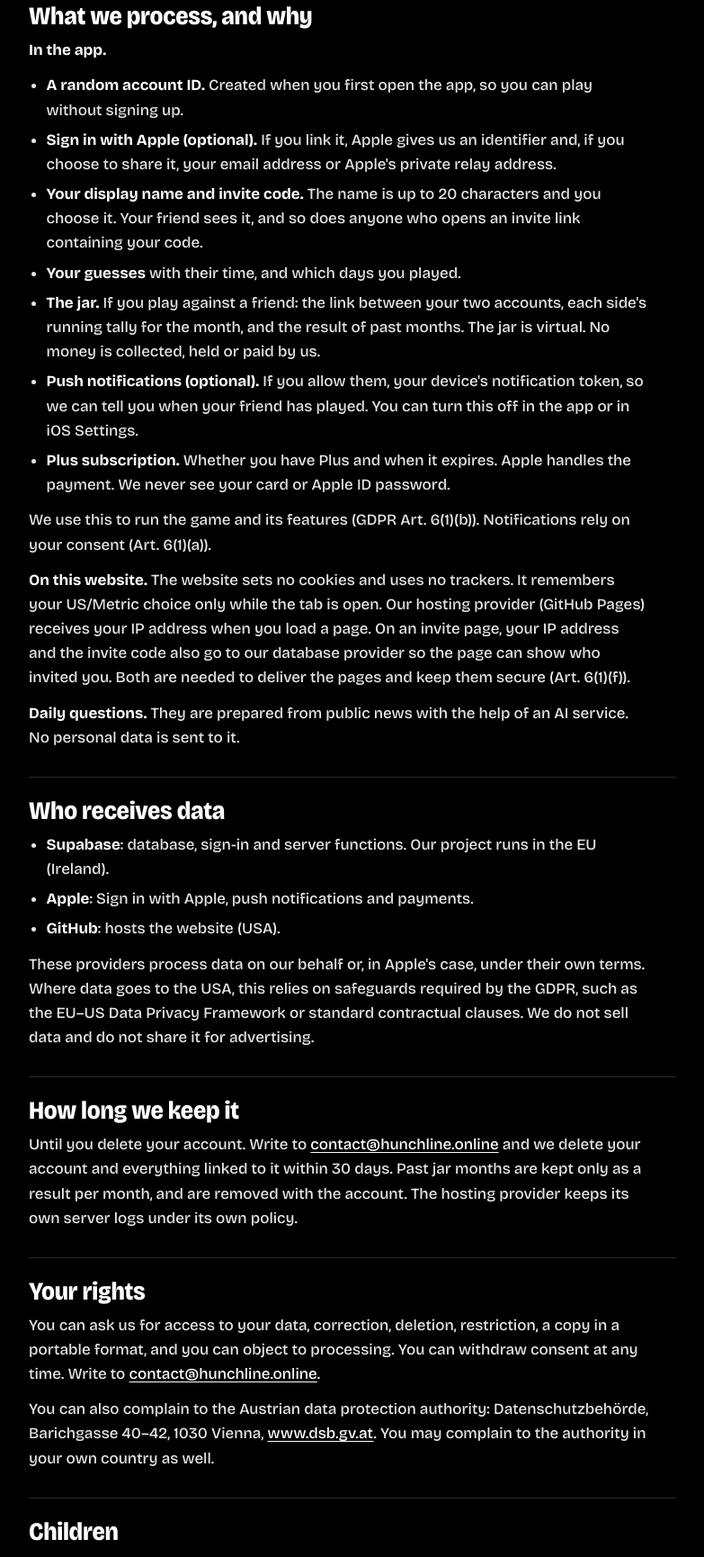
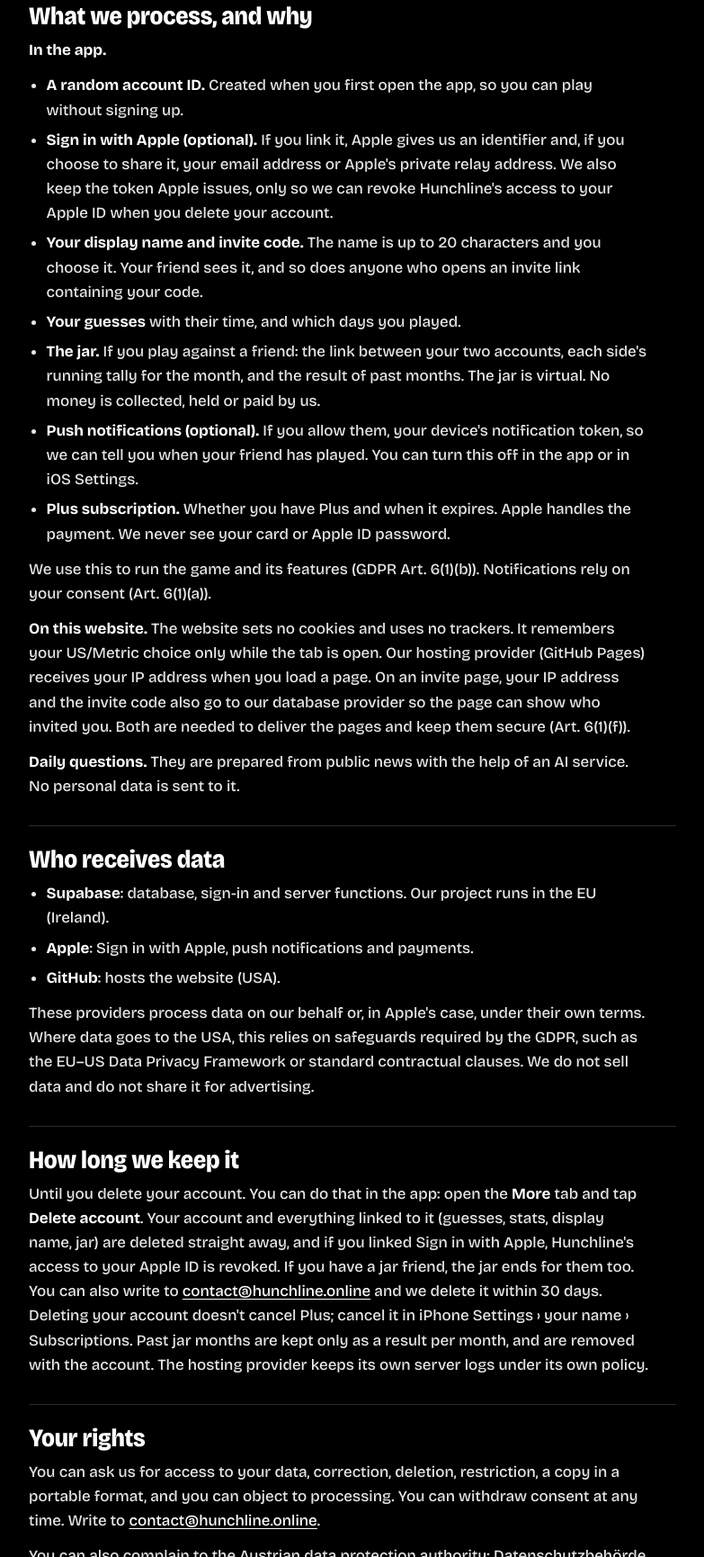
Before and after one commit to Menenkel/hunchline-site, a plain HTML site: page privacy/index.html in a window 1280 px wide. Shown: the part 564-2294 px from the top of the page at 90% size, without its empty margins (248-1031 px from the left). Drawn offline with Linux system fonts and the light colour scheme.

Commit message:
Privacy and Support: delete your account in the app
Account deletion is now in the app (More > Delete account) and takes effect
at once; email stays as a fallback. Privacy also lists the Apple token kept
for revoking Sign in with Apple, and notes that deleting doesn't cancel Plus.

Co-Authored-By: Claude Opus 5.5 <noreply@anthropic.com>
Claude-Session: https://claude.ai/code/session_01SW6H2B2CGVWszuLPyhesVm

```diff
--- a/privacy/index.html
+++ b/privacy/index.html
@@ -76,7 +76,7 @@
     <p><strong>In the app.</strong></p>
     <ul>
       <li><strong>A random account ID.</strong> Created when you first open the app, so you can play without signing up.</li>
-      <li><strong>Sign in with Apple (optional).</strong> If you link it, Apple gives us an identifier and, if you choose to share it, your email address or Apple's private relay address.</li>
+      <li><strong>Sign in with Apple (optional).</strong> If you link it, Apple gives us an identifier and, if you choose to share it, your email address or Apple's private relay address. We also keep the token Apple issues, only so we can revoke Hunchline's access to your Apple ID when you delete your account.</li>
       <li><strong>Your display name and invite code.</strong> The name is up to 20 characters and you choose it. Your friend sees it, and so does anyone who opens an invite link containing your code.</li>
       <li><strong>Your guesses</strong> with their time, and which days you played.</li>
       <li><strong>The jar.</strong> If you play against a friend: the link between your two accounts, each side's running tally for the month, and the result of past months. The jar is virtual. No money is collected, held or paid by us.</li>
@@ -98,7 +98,7 @@
   </section>
   <section>
     <h2>How long we keep it</h2>
-    <p>Until you delete your account. Write to <a href="mailto:contact@hunchline.online">contact@hunchline.online</a> and we delete your account and everything linked to it within 30 days. Past jar months are kept only as a result per month, and are removed with the account. The hosting provider keeps its own server logs under its own policy.</p>
+    <p>Until you delete your account. You can do that in the app: open the <strong>More</strong> tab and tap <strong>Delete account</strong>. Your account and everything linked to it (guesses, stats, display name, jar) are deleted straight away, and if you linked Sign in with Apple, Hunchline's access to your Apple ID is revoked. If you have a jar friend, the jar ends for them too. You can also write to <a href="mailto:contact@hunchline.online">contact@hunchline.online</a> and we delete it within 30 days. Deleting your account doesn't cancel Plus; cancel it in iPhone Settings › your name › Subscriptions. Past jar months are kept only as a result per month, and are removed with the account. The hosting provider keeps its own server logs under its own policy.</p>
   </section>
   <section>
     <h2>Your rights</h2>
```
Also changed, not shown: support/index.html (+1 -1 lines).
